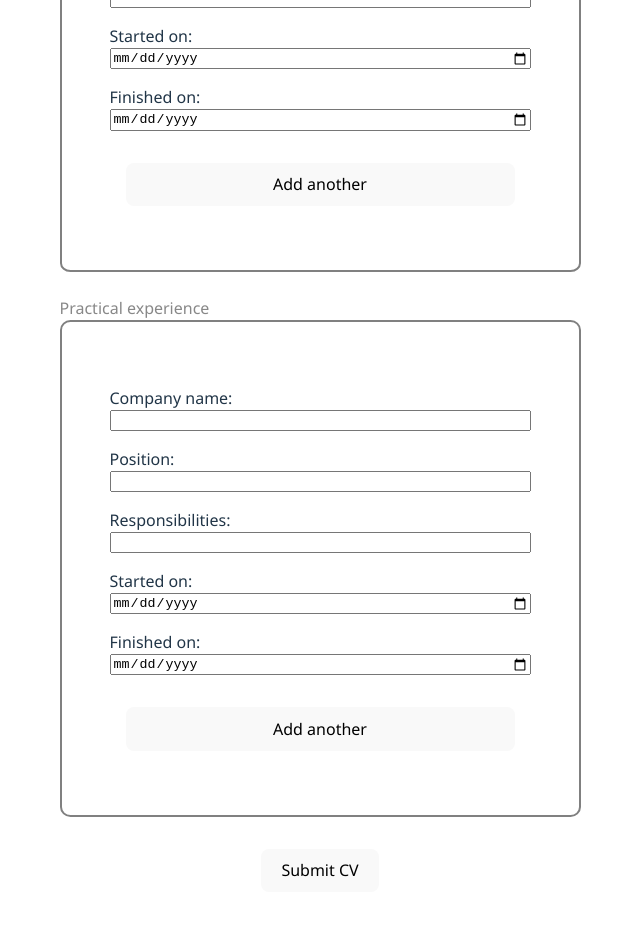
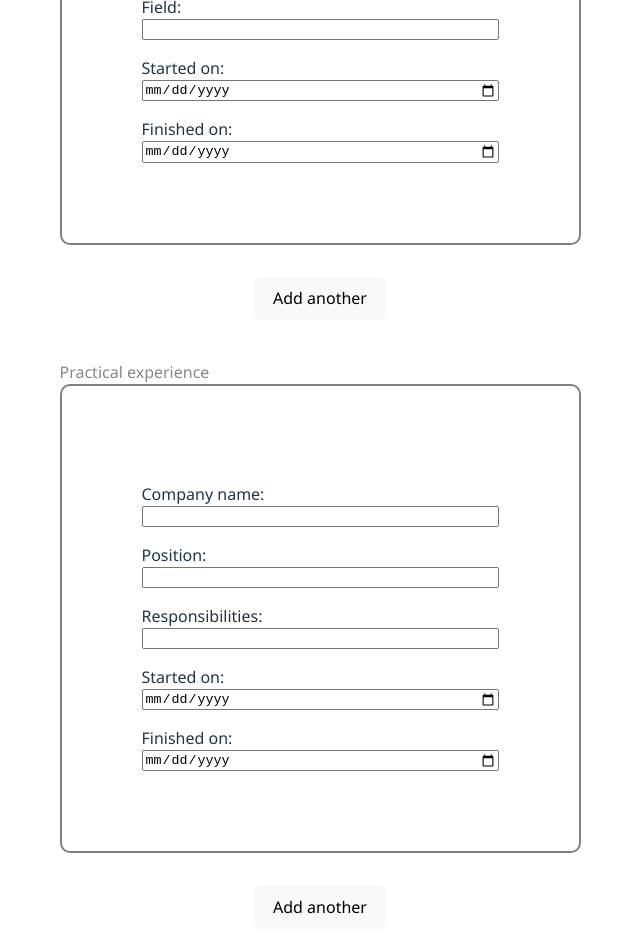
Before and after one commit to jusadocode/cv-application, a React (Vite) app: page / in a window 1280 px wide. Shown: the part 782-1734 px from the top of the page, without its empty margins (320-960 px from the left). Built offline with nearby package versions, Linux system fonts and the light colour scheme.

Commit message:
added add and remove functionality to sections

```diff
--- a/src/App.css
+++ b/src/App.css
@@ -44,7 +44,7 @@
 
 .section {
   border: 2px solid gray;
-  border-radius: 2%;
+  border-radius: 10px;
   padding: 3rem;
 }
 
@@ -73,3 +73,15 @@ h4 {
   transition: border-color 0.25s;
   margin-top: 2rem;
 }
+
+.section-input-card {
+  display: flex;
+  flex-direction: column;
+  margin: 2rem;
+
+}
+
+.section-input-card:nth-child(n+2) {
+  border-top: 10px solid gray;
+  margin-top: 5rem;
+}
--- a/src/components/creationSection.jsx
+++ b/src/components/creationSection.jsx
@@ -6,7 +6,28 @@ import EducationSection from './educationSection'
 import PracticalSection from './practicalSection'
 
 
+
+
 function CreationSection() {
+
+  const [eduAmount, setEduAmount] = useState(1);
+  const [practicalAmount, setPracticalAmount] = useState(1);
+
+  const addEduSection = () => {
+    setEduAmount(eduAmount + 1);
+  };
+
+  const addPracticalSection = () => {
+    setPracticalAmount(practicalAmount + 1);
+  };
+
+  const removeEduSection = () => {
+    setEduAmount(eduAmount - 1);
+  };
+
+  const removePracticalSection = () => {
+    setPracticalAmount(practicalAmount - 1);
+  };
 
   return (
     <>
@@ -15,32 +36,58 @@ function CreationSection() {
     </h1>
 
     <div className='section-wrapper'>
+
     <h4>
       General
     </h4>
       <GeneralSection>
 
       </GeneralSection>
+
     </div>
 
     <div className='section-wrapper'>
       <h4>
         Education
       </h4>
-    <EducationSection>
+      <div className="section">
+      {
+        Array.from({length: eduAmount}).map((a, index) =>
+          <EducationSection key={index}/>
+        )
+      }
+      </div>
 
-    </EducationSection>
+      <div className="button-section">
+        <button onClick={addEduSection} className="add-button">Add another</button>
+        {
+          eduAmount > 1 ? <button onClick={removeEduSection} className="add-button">Remove</button> : ''
+        }
       </div>
+
+    </div>
+
     <div className='section-wrapper'>
       <h4>
         Practical experience
       </h4>
-    <PracticalSection>
-
-    </PracticalSection>
+      <div className='section'>
+      {
+        Array.from({length: practicalAmount}).map((a, index) =>
+          <PracticalSection key={index}/>
+        )
+      }
       </div>
 
-    <button className='add-button'>Submit CV</button>
+      <div className="button-section">
+        <button onClick={addPracticalSection} className="add-button">Add another</button>
+        {
+          practicalAmount > 1 ? <button onClick={removePracticalSection} className="add-button">Remove</button> : ''
+        }
+      </div>
+
+    </div>
+
     </>
   )
 }
--- a/src/components/educationSection.jsx
+++ b/src/components/educationSection.jsx
@@ -4,7 +4,7 @@ import '../App.css'
 function EducationSection() {
     return (
         <>
-        <div className='section'style={{display: 'flex', flexDirection:'column'}}>
+        <div className='section-input-card'style={{display: 'flex', flexDirection:'column'}}>
           <label htmlFor="school">School name:</label>
           <input type="text" name='school' />
 
@@ -16,7 +16,6 @@ function EducationSection() {
           <label htmlFor="end-date">Finished on:</label>
           <input type="date" name='study-date'/>
 
-          <button className="add-button">Add another</button>
 
         </div>
         </>
--- a/src/components/practicalSection.jsx
+++ b/src/components/practicalSection.jsx
@@ -3,7 +3,7 @@ function PracticalSection() {
 
     return (
         <>
-        <div className='section'style={{display: 'flex', flexDirection:'column'}}>
+        <div className='section-input-card'style={{display: 'flex', flexDirection:'column'}}>
           <label htmlFor="name">Company name:</label>
           <input type="text" name='name' />
 
@@ -18,7 +18,6 @@ function PracticalSection() {
           <label htmlFor="end-date">Finished on:</label>
           <input type="date" name='study-date'/>
 
-          <button className="add-button">Add another</button>
         </div>
         </>
       )
```
Lines whose indentation alone changed are shown as unchanged.
